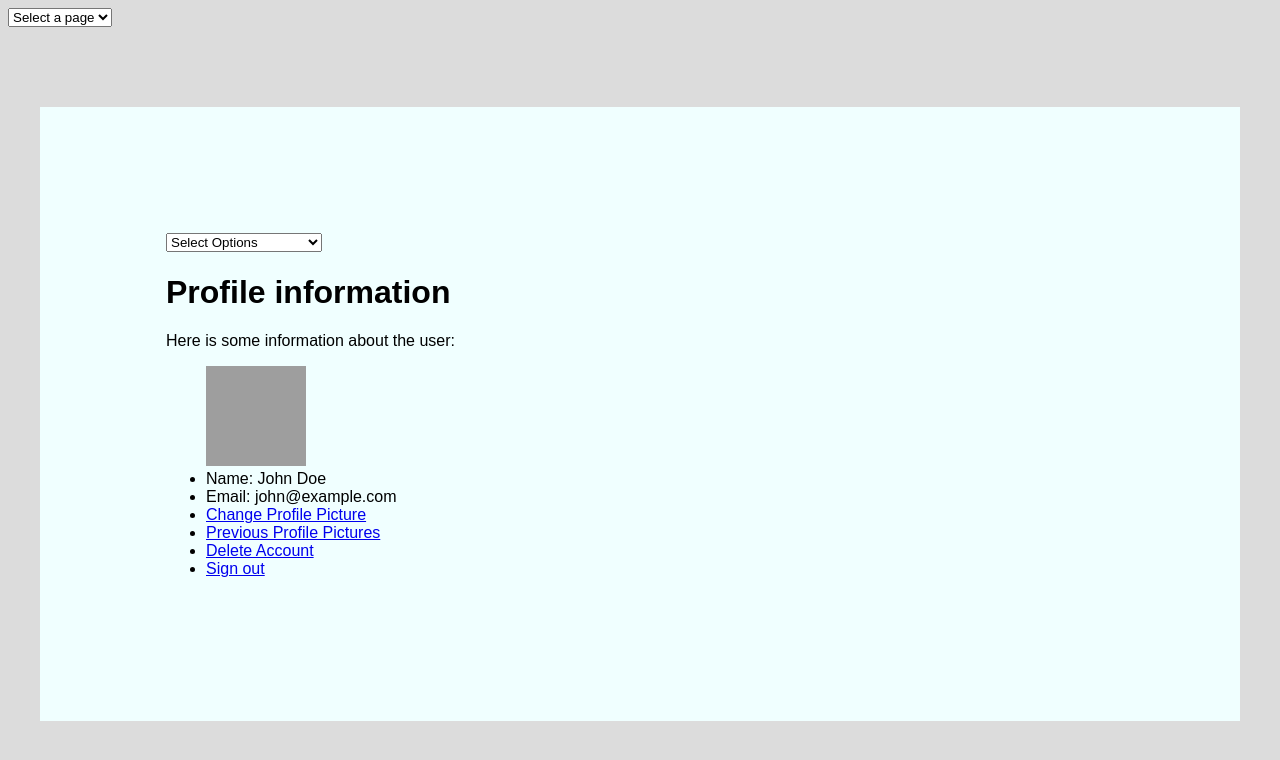
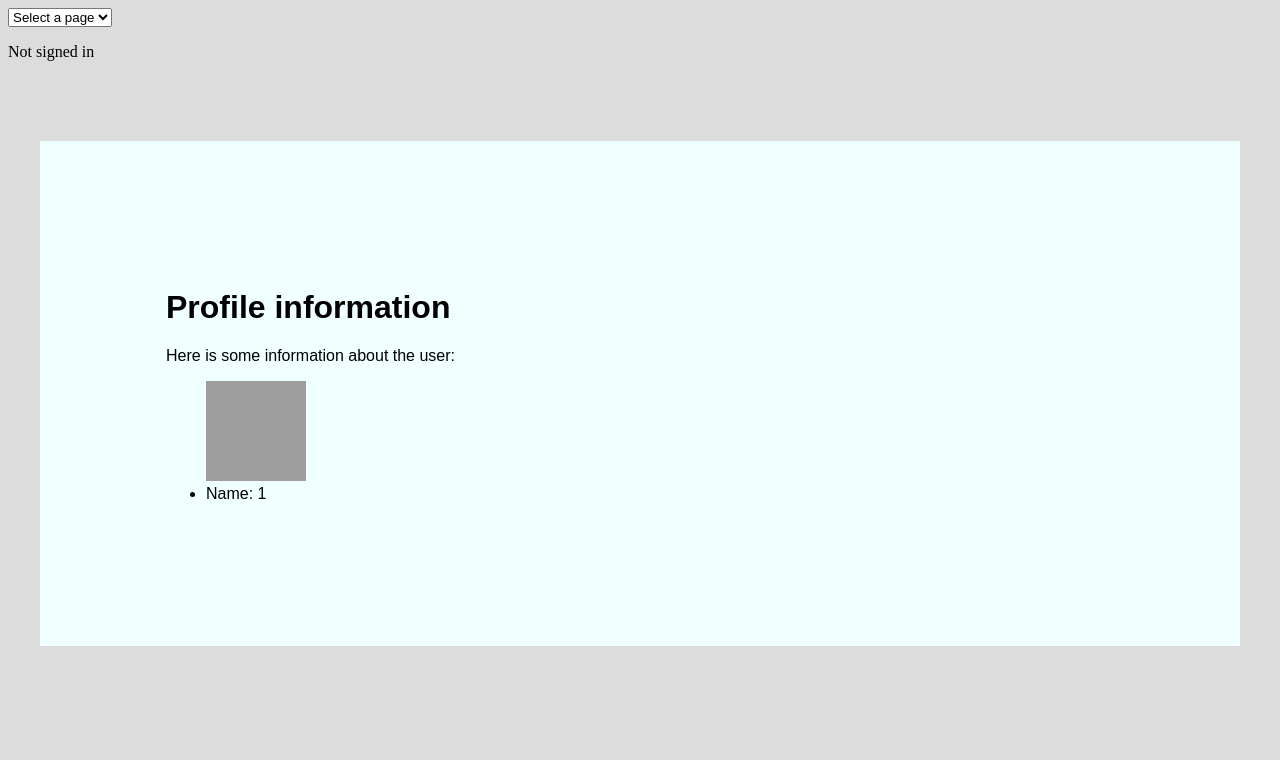
Before and after one commit to software-students-spring2024/2-web-app-exercise-snail-men, a Flask app: page /profile/1 in a window 1280 px wide. Shown: the top 760 px of the page. Run offline with Flask 3, Linux system fonts and the light colour scheme; a database or web service that is not in the repository returns one stand-in record (values such as "Sample title"); some libraries are stand-ins or nearby versions; grey boxes are pictures that could not be loaded.

Commit message:
beautified html

```diff
--- a/app.py
+++ b/app.py
@@ -46,7 +46,7 @@ class User(flask_login.UserMixin):
 def inject_username():
     if hasattr(flask_login.current_user, "id"):
         return dict(username=flask_login.current_user.id)
-    return dict(username = "Not signed in")
+    return dict(username=None)
 
 
 
@@ -101,7 +101,7 @@ def login():
 def profile(profileName):
     user = db.Users.find_one({'username': profileName})
     pic = user['currentPFP']
-    return render_template('profile.html', pic = pic)
+    return render_template('profile.html', pic = pic, profileName = profileName)
     # users = mongo.db.users
     # user_data = users.find_one({'username': username}) Example query, replace with dynamic username
     # return render_template('profile.html', user=user_data)
--- a/templates/base.html
+++ b/templates/base.html
@@ -25,6 +25,9 @@
             {% if username %}
                 <p>{{ username }}</p>
             {% endif %}
+            {% if not username %}
+                <p>Not signed in</p>
+            {% endif %}
         </div>
 
         <div class="content">
--- a/templates/delete-account.html
+++ b/templates/delete-account.html
@@ -2,5 +2,6 @@
 
 {% block content %}
     <h1>Account deletion page</h1>
+
     <a href="/signup">Delete Account</a>
 {% endblock %}
--- a/templates/profile-settings.html
+++ b/templates/profile-settings.html
@@ -1,12 +1,17 @@
 {% extends 'base.html' %}
 
 {% block content %}
+
+{%if username == profileName%}
 <select id="profileDropdown" onchange="redirectToSelected('profileDropdown')">
     <option value="">Select Options</option>
-    <option value="/profile">Profile</option>
+    <option value="/profile/{{ username }}">Profile</option>
     <option value="/change-pfp">Change Profile Picture</option>
+    <option value="/history/{{ username }}">History</option>
+    <option value="/delete-account">Delete Account</option>
+    <option value="/logout">Logout</option>
 </select>
-
+{%endif%}
 
 {% block profile_content %}
 {% endblock %}
--- a/templates/profile.html
+++ b/templates/profile.html
@@ -7,12 +7,6 @@
         <!-- Will be done dynamically -->
         <img src={{pic}} alt="Profile Picture", width="100", height="100">
 
-        <li>Name: John Doe</li>
-        <li>Email: john@example.com</li>
-
-        <li><a href="/change-pfp">Change Profile Picture</a></li>
-        <li><a href="/history/{{ username }}">Previous Profile Pictures</a></li>
-        <li><a href="/delete-account">Delete Account</a></li>
-        <li><a href="/login">Sign out</a></li>
+        <li>Name: {{ profileName }}</li>
     </ul>
 {% endblock %}
```
Also changed, not shown: templates/history.html (+2 -6 lines).
